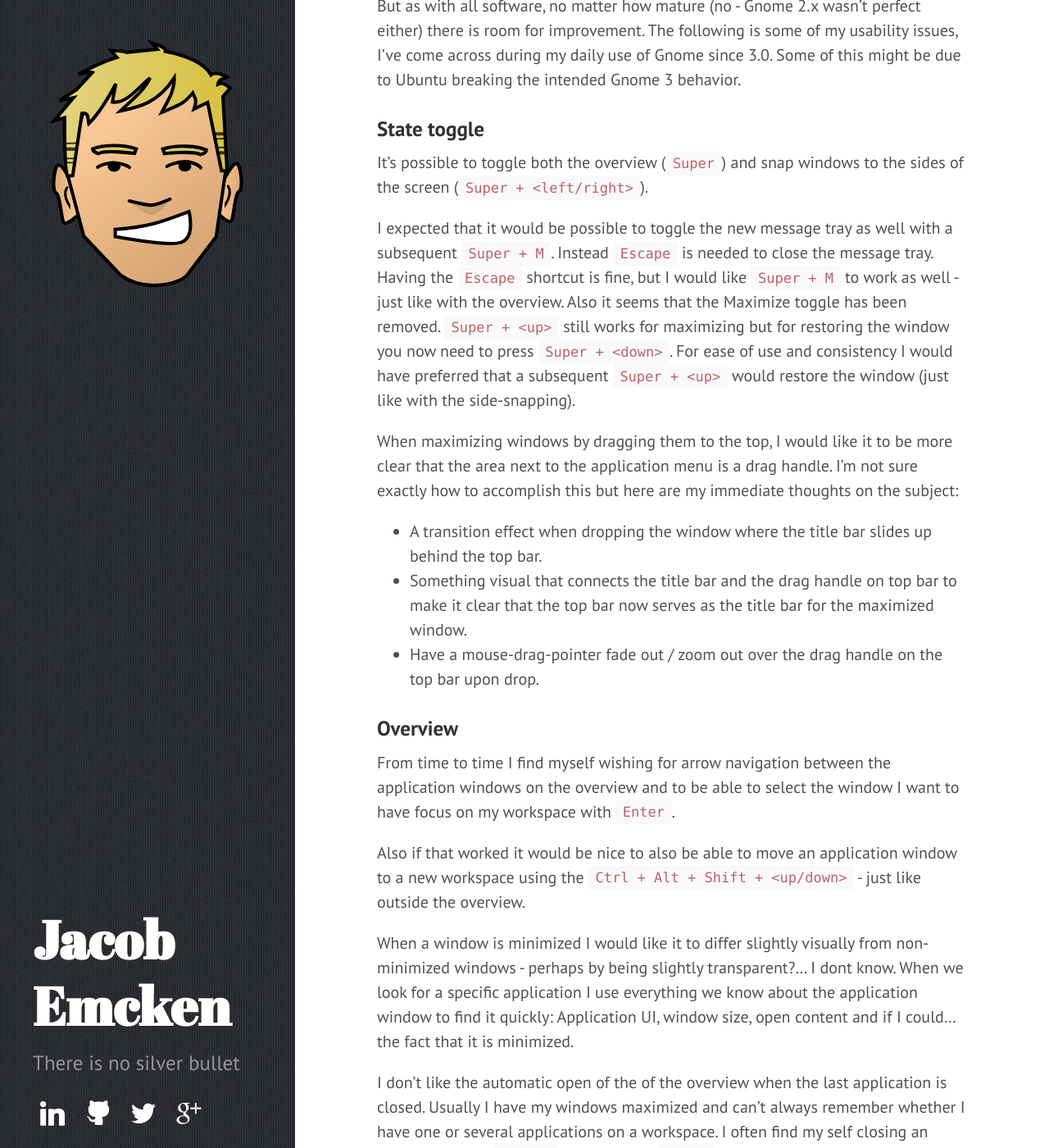
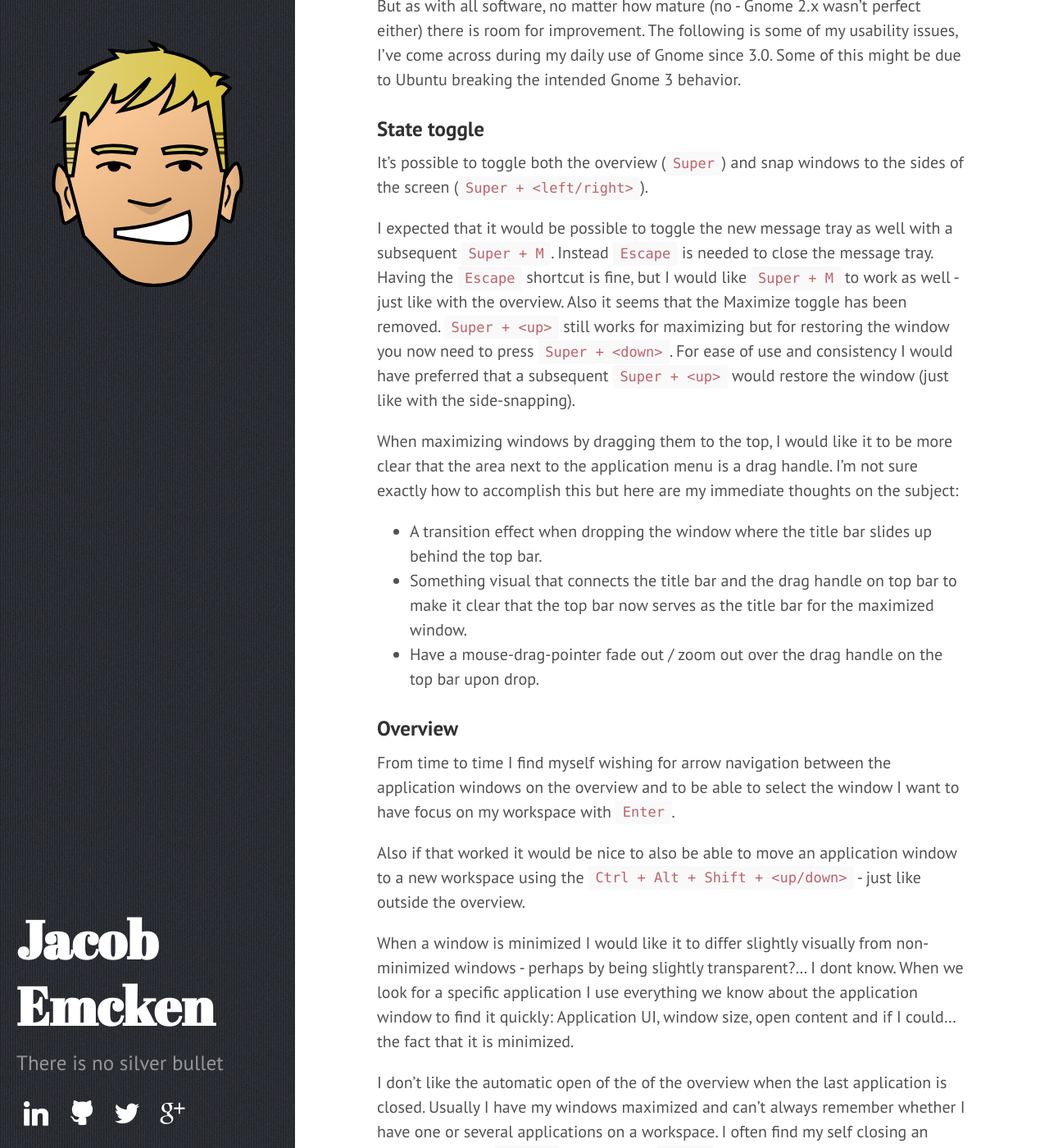
Before and after one commit to jacobemcken/jacobemcken.github.io, a Jekyll site: the page built from index.html, in a window 1280 px wide and 1400 px high, scrolled down 358 px. Shown: the whole window at 82% size. Built offline with Jekyll 4.4.1, drawn with Linux system fonts in a browser that asks for light colours; Markdown is read by kramdown in place of the engine named in the settings; the list of posts is cut into pages by our own code.

Commit message:
Improve avatar (face) floating

```diff
--- a/_includes/sidebar.html
+++ b/_includes/sidebar.html
@@ -1,7 +1,7 @@
 <div class="sidebar">
 
   <div class="logo">
-    <img src="/public/Jacob Emcken transparent.svg" style="width: 100%; height: auto; float:left;" />
+    <img src="/public/Jacob Emcken transparent.svg" />
   </div>
 
   <div class="container sidebar-sticky">
--- a/public/css/hyde.css
+++ b/public/css/hyde.css
@@ -84,6 +84,13 @@
   background-color: #202020;
   background-image: url('/public/vertical_cloth.png');
 }
+
+.sidebar:after {
+  content: "";
+  display: table;
+  clear: both;
+}
+
 @media (min-width: 48em) {
   .sidebar {
     position: fixed;
@@ -109,11 +116,24 @@
 }
 
 .logo {
+  margin: 0;
+  padding: 0;
   width: 25%;
+  float: left;
+}
+.sidebar-sticky {
+  margin: 0;
+  padding: 0;
+  width: 75%;
+  float: left;
 }
 @media (min-width: 48em) {
   .logo {
     width: 100%;
+  }
+  .sidebar-sticky {
+    width: 100%;
+    float: left;
   }
 }
 
```
